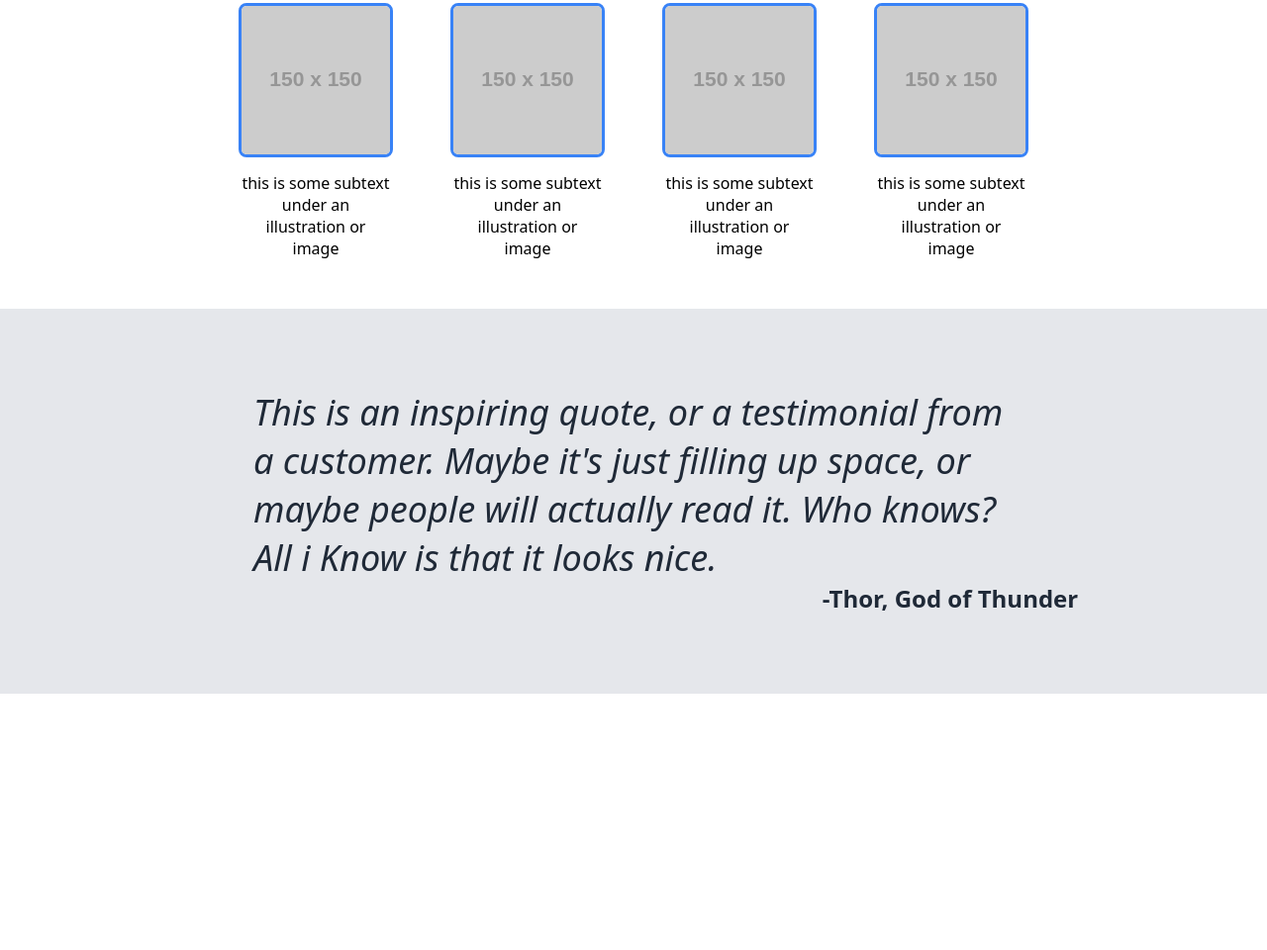
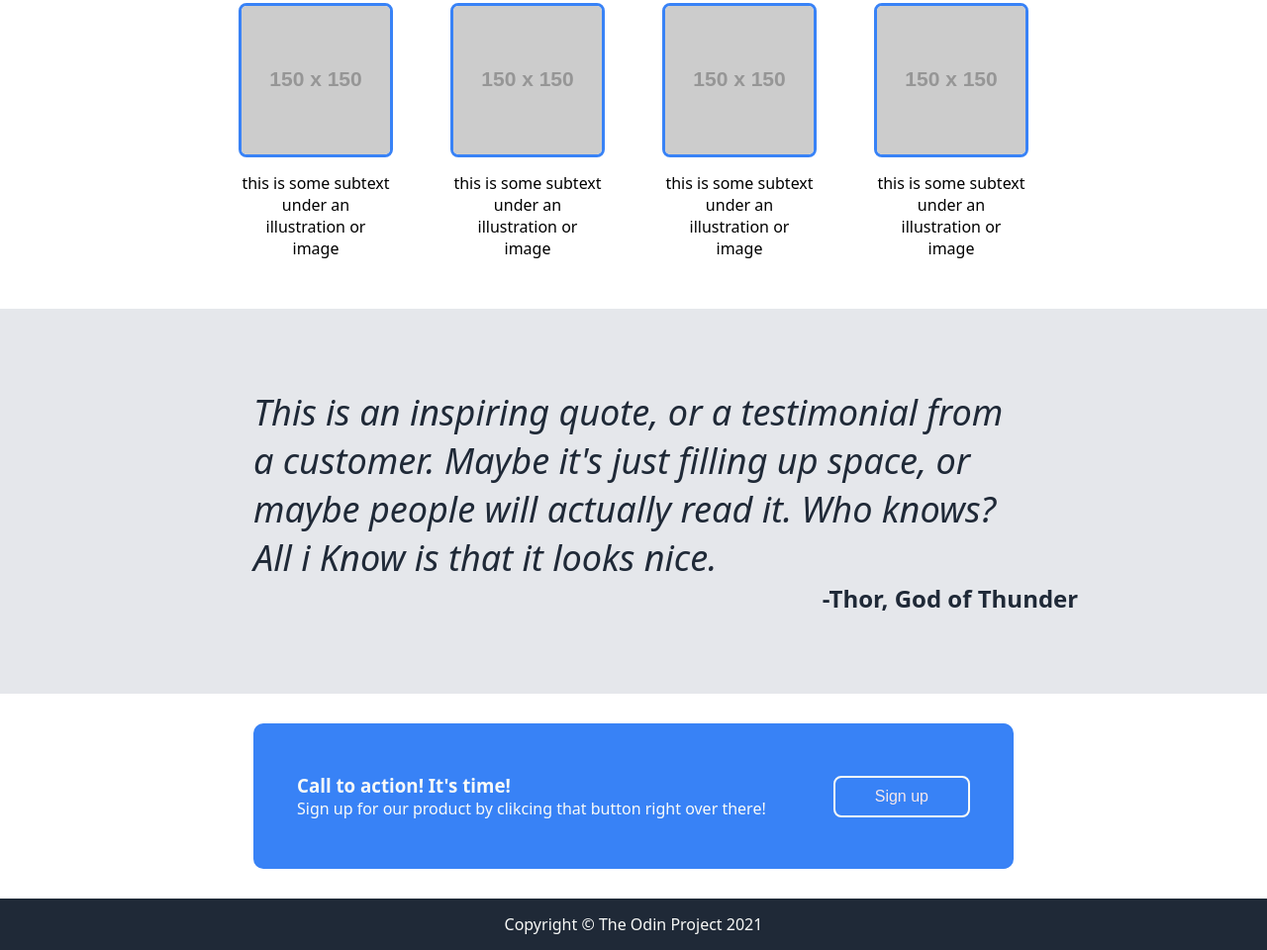
Before and after one commit to andreiPsarev/landing-page, a plain HTML site: page index.html in a window 1280 px wide. Shown: the part 646-1606 px from the top of the page at 99% size. Before the commit the page ends 1347 px from the top, so only its background shows below. Drawn offline with Linux system fonts and the light colour scheme; placeholder pictures from the web are drawn by us.

Commit message:
Finished landing

```diff
--- a/index.html
+++ b/index.html
@@ -28,7 +28,7 @@
             <p>This website has some subtext that goes here
                 under the main title. It's a smaller font and
                 the color is lower contrast.</p>
-            <button>Sign up</button>
+            <button class="sign">Sign up</button>
         </div>
 
             <img src="https://placehold.co/400x200" alt="">
@@ -75,5 +75,21 @@
 
     </div>
 
+    <div class="action">
+
+        <div class="action-text">
+            <h3>Call to action! It's time!</h3>
+            <p>Sign up for our product by clikcing that button right over there!</p>
+        </div>
+
+        <button class="action-button">Sign up</button>
+
+    </div>
+
+
+    <footer>
+        <p>Copyright © The Odin Project 2021</p>
+    </footer>
+
 </body>
 </html>
--- a/styles.css
+++ b/styles.css
@@ -67,7 +67,7 @@ a {
     color: #F5E7EB;
 }
 
-button {
+.sign {
     background-color: #3882F6;
     color: #F5E7EB;
     border-radius: 8px;
@@ -75,6 +75,7 @@ button {
     padding: 15px 50px;
     border: none;
     font-size: 18px;
+    cursor: pointer;
 }
 
 
@@ -140,3 +141,43 @@ button {
     font-weight: 700;
     margin-left: 50%;
 }
+
+
+
+.action {
+    display: flex;
+    justify-content: space-around;
+    align-items: center;
+    padding: 50px 0;
+    margin: 30px 20%;
+    background-color: #3882F6;
+    border-radius: 10px;
+}
+
+.action-text {
+    display: flex;
+    flex-direction: column;
+    color: #F9FAF8;
+    margin-left: 10px;
+}
+
+.action-button {
+    background-color: #3882F6;
+    color: #F5E7EB;
+    border-radius: 8px;
+    width: fit-content;
+    padding: 10px 40px;
+    border: none;
+    font-size: 16px;
+    border: #F9FAF8 solid 2px;
+    margin-right: 10px;
+    cursor: pointer;
+}
+
+footer {
+    background-color: #1F2937;
+    color: #F9FAF8;
+    font-size: 16px;
+    text-align: center;
+    padding: 15px 0;
+}
```
